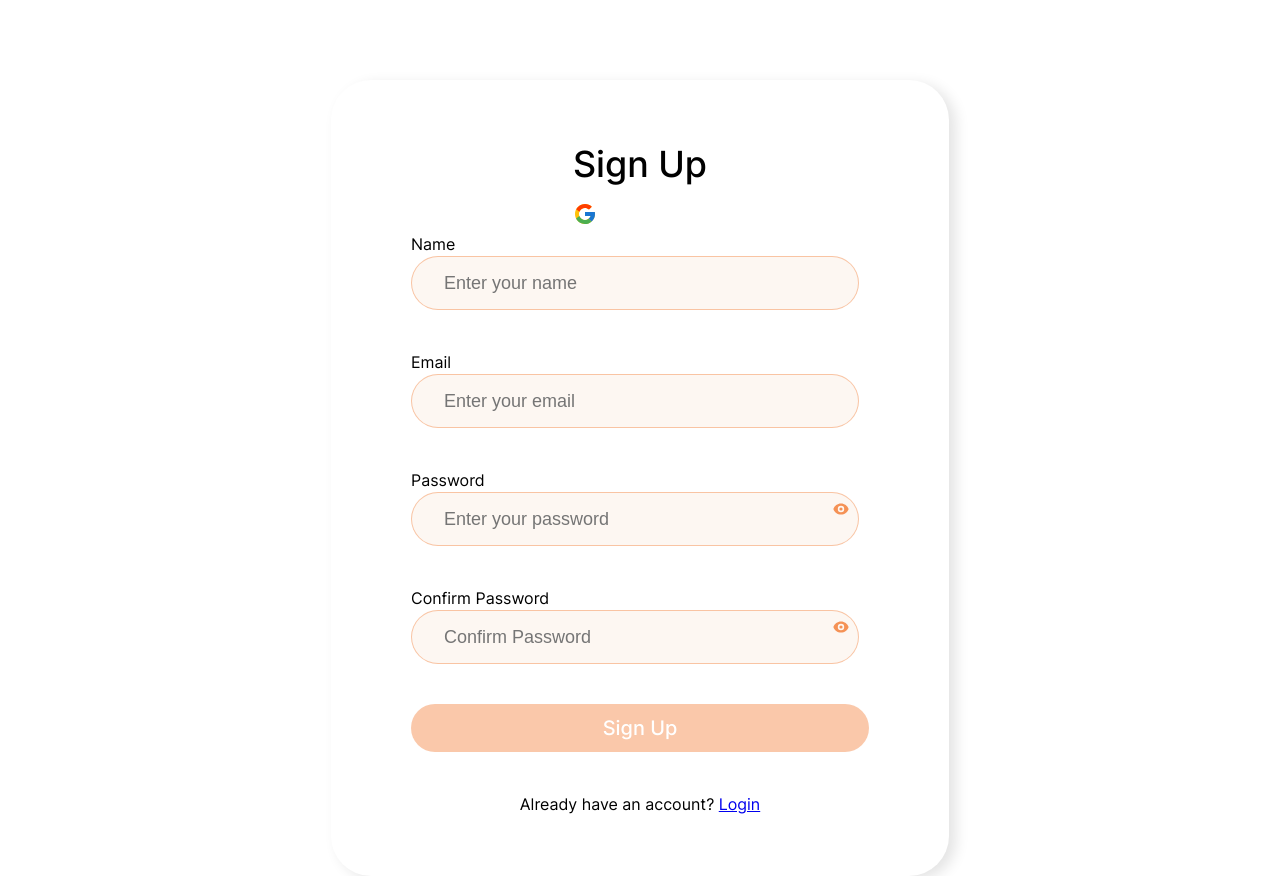
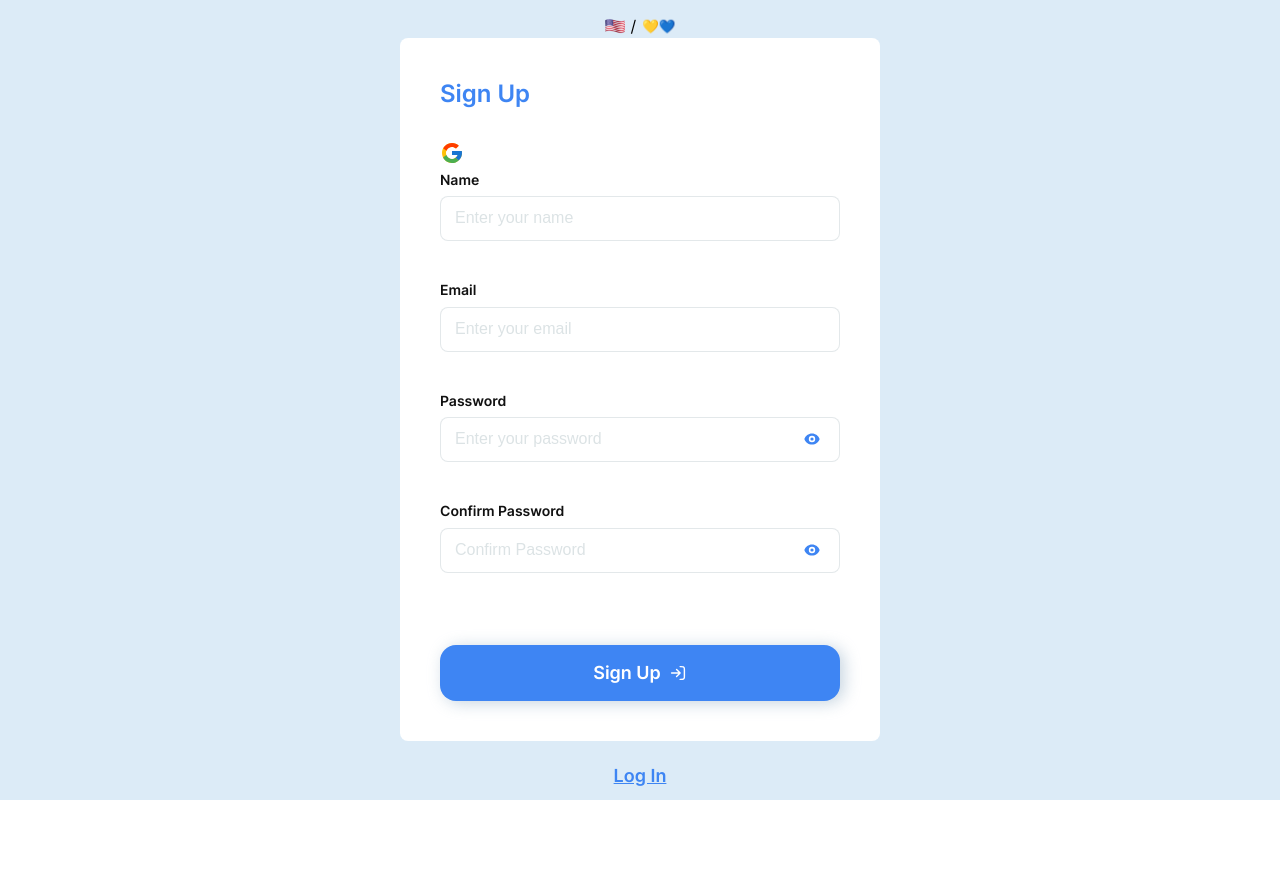
Before and after one commit to AfanasevKirillGitHub/goose_track_frontend, a React (Create React App) app: page /registration in a window 1280 px wide. After the commit the page ends 800 px from the top, so only its background shows below. Built offline with nearby package versions, Linux system fonts and the light colour scheme; what i18next-localstorage-backend would draw is missing.

Commit message:
regist page

```diff
--- a/src/components/LoginForm/LoginForm.tsx
+++ b/src/components/LoginForm/LoginForm.tsx
@@ -9,9 +9,9 @@ import { useInput } from '../../hooks/useInput';
 import { FcGoogle } from 'react-icons/fc';
 import { HiEye, HiEyeOff } from 'react-icons/hi';
 import { useState } from 'react';
-import { MdLogin } from 'react-icons/md';
 import rocket from '../../images/rocket.png';
 import { ChangeLngElem } from '../ChangeLngElem/ChangeLngElem';
+import { SVG } from '../../images';
 
 export const LoginForm = () => {
   const dispatch = useDispatch<ThunkDispatch<any, any, AnyAction>>();
@@ -118,7 +118,7 @@ export const LoginForm = () => {
             type="submit"
             disabled={!email.validForm || !password.validForm}
           >
-            {t('Log In')}<MdLogin />
+            {t('Log In')}<SVG.LogInIcon />
           </SC.Button>
         </SC.Form>
 
--- a/src/components/RegisterForm/RegisterForm/RegisterForm.styled.jsx
+++ b/src/components/RegisterForm/RegisterForm/RegisterForm.styled.jsx
@@ -1,136 +1,114 @@
 import styled from 'styled-components';
+import { NavLink } from 'react-router-dom';
 
-export const Input = styled.input`
-border-radius: 40px;
-border: 1px solid rgba(245, 146, 86, 0.5);
-background-color: rgba(253, 247, 242, 1);
-outline: none;
+export const Wrapper = styled.div`
+  display: flex;
+  flex-direction: column;
+  align-items: center;
+  justify-content: center;
+  height: 100vh;
+  background-color: ${props => props.theme.colors.blue2};
+`;
 
-
-
-@media (max-width: 767px) {
-    padding-top: 11px;
-    padding-right: 14px;
-    padding-bottom: 12px;
-    padding-left: 14px;
-    height: 40px;
-    width: 280px;
-    font-weight: 400;
-    font-size: 14px;
-    line-height: 1.35;
-    // margin-bottom: 24px;
-}
-@media (min-width: 768px) {
-    padding-top: 14px;
-    padding-right: 32px;
-    padding-bottom: 13px;
-    padding-left: 32px;
-    height: 52;
-    width: 448px;
-    font-weight: 400;
-    font-size: 18px;
-    line-height: 1.39;
-    // margin-bottom: 40px;
-}
-
-`;
-export const Button = styled.button`
-border-radius: 40px;
-border: 2px solid #F59256;
-background-color: #F59256;
-color: white;
-cursor: pointer;
-:disabled {
-    background-color: rgba(245,146,86,0.5);
-    border: none
-}
-
-@media (max-width: 767px) {
-    // padding-top: 11px;
-    // padding-right: 14px;
-    // padding-bottom: 12px;
-    // padding-left: 14px;
-    height: 44px;
-    width: 280px;
-    font-weight: 500;
-    font-size: 20px;
-    line-height: 1.35;
-    margin-bottom: 40px;
-    margin-top: 16px;
-
-};
-@media (min-width: 768px) {
-    // padding-top: 14px;
-    // padding-right: 32px;
-    // padding-bottom: 13px;
-    // padding-left: 32px;
-    height: 44px;
-    width: 458px;
-    font-weight: 500;
-    font-size: 20px;
-    line-height: 1.35;
-    margin-bottom: 40px;
-};
-@media (min-width: 1280px) {
-    // padding-top: 14px;
-    // padding-right: 32px;
-    // padding-bottom: 13px;
-    // padding-left: 32px;
-    height: 48px;
-    // width: 458px;
-    // font-weight: 400;
-    // font-size: 18px;
-    // line-height: 1.39;
-};
-`
 export const InnerDiv = styled.div`
    display: flex;
    flex-direction: column;
    align-items: center;
-    box-shadow: 7px 4px 14px rgba(0, 0, 0, 0.11);
+   justify-content: center;
+`;
 
-@media (max-width: 767px) {
-    width: 100%;
-    height: 100vh
-};
-@media (min-width: 768px) {
-    background-color: #FFF;
-    padding-top: 60px;
-    padding-right: 80px;
-    padding-bottom: 60px;
-    padding-left: 80px;
-    width: 608;
-    height: 583;
-    border-radius: 40px;
-}
-@media (min-width: 1280px) {
-    width: 618px;
-    // height: 587px;
-};
-
-`
 export const Form = styled.form`
   display: flex;
   flex-direction: column;
+  width: 335px;
+  padding: 40px 24px;
+  margin-bottom: 18px;
+  background-color: ${props => props.theme.colors.white};
+  border-radius: ${props => props.theme.radii.normal};
+  @media (min-width: 768px) {
+    width: 480px;
+    padding: 40px;
+    margin-bottom: 24px;
+  }
+`;
+
+export const Title = styled.h2`
+  font-size: ${props => props.theme.fontSizes.l};
+  font-weight: ${props => props.theme.fontWeights.semiBold};
+  line-height: ${props => props.theme.lineHeights.xl};
+  color: ${props => props.theme.colors.blue};
+  margin-bottom: 32px;
+  @media (min-width: 768px) {
+    font-size: ${props => props.theme.fontSizes.xxxl};
+  }
+`;
+
+export const Label = styled.label`
+  display: flex;
+  flex-direction: column;
+  font-size: ${props => props.theme.fontSizes.xs};
+  font-weight: ${props => props.theme.fontWeights.semiBold};
+  line-height: ${props => props.theme.lineHeights.l};
+  color: ${props => props.theme.colors.black2};
+   @media (min-width: 768px) {
+    font-size: ${props => props.theme.fontSizes.s};
+  }
+`;
+
+export const Input = styled.input`
+  outline: none;
+  width: 100%;
+  border: ${props => props.theme.borders.task};
+  border-radius: ${props => props.theme.radii.normal};
+  margin-top: ${props => props.theme.space[3]}px;
+  padding: 14px;
+  &::placeholder {
+    font-weight: ${props => props.theme.fontWeights.regular};
+    font-size: ${props => props.theme.fontSizes.s};
+    line-height: ${props => props.theme.lineHeights.xl};
+    color: ${props => props.theme.colors.grey4};
+    @media (min-width: 768px) {
+    font-size: ${props => props.theme.fontSizes.m};
+  }
+  }
+`;
+
+export const Button = styled.button`
+  display: flex;
   align-items: center;
+  justify-content: center;
+  cursor: pointer;
+  width: 287px;
+  height: 44px;
+  padding: 14px;
+  margin-top: ${props => props.theme.space[5]}px;
 
-`
-export const Title = styled.h2`
-    margin-bottom: 13px;
+  border: none;
+  border-radius: ${props => props.theme.radii.medium};
+  background: ${props => props.theme.colors.blue};
+  color: ${props => props.theme.colors.white};
+  box-shadow: ${props => props.theme.shadows.button};
 
-@media (max-width: 767px) {
-    font-weight: 700;
-    font-size: 24px;
-    line-height: 1.375;
+  font-weight: ${props => props.theme.fontWeights.semiBold};
+  font-size: ${props => props.theme.fontSizes.s};
+  line-height: ${props => props.theme.lineHeights.xl};
+  transition: 250ms cubic-bezier(0.4, 0, 0.2, 1);
+  svg {
+    margin-left: ${props => props.theme.space[3]}px;
+    width: 18px;
+    height: 18px;
+  }
+  &:hover,
+  :focus {
+    transform: scale(1.05);
+  }
+  @media (min-width: 768px) {
+    width: 400px;
+    height: 56px;
+    font-size: ${props => props.theme.fontSizes.l};
+  }
+`;
 
-};
-@media (min-width: 768px) {
-    font-weight: 500;
-    font-size: 36px;
-    line-height: 1.36;
-};
-
-`
 export const Div = styled.div`
 position: relative;
 @media (max-width: 767px) {
@@ -139,27 +117,52 @@ position: relative;
 @media (min-width: 768px) {
     margin-bottom: 40px;
 };
-`
+`;
+
 export const Notification = styled.span`
 position: absolute;
 font-size: 12px;
 left: 20px;
 bottom: -40%;
-`
+`;
+
 export const Google = styled.a`
  margin-bottom: 13px;
  height: 24px
+`;
 
-`
 export const Eye = styled.span`
     position: absolute;
     right: 15px;
-    top: 55%;
+    top: 70%;
     transform: translateY(-50%);
     cursor: pointer;
-    color: #F59256;
+    color: ${props => props.theme.colors.blue};
 
     @media (min-width: 768px) {
         right: 20px;
     }
-`
+`;
+
+export const GooseImage = styled.img`
+  display: none;
+  @media (min-width: 1440px) {
+    display: block;
+    position: fixed;
+    left: 50px;
+    bottom: 0px;
+    width: 400px;
+    height: 450px;
+  }
+`;
+
+export const Link = styled(NavLink)`
+   font-size: ${props => props.theme.fontSizes.s};
+   font-weight: ${props => props.theme.fontWeights.semiBold};
+   line-height: ${props => props.theme.lineHeights.xl};
+   color: ${props => props.theme.colors.blue};
+    @media (min-width: 768px) {
+       font-size: ${props => props.theme.fontSizes.l};
+        line-height: ${props => props.theme.lineHeights.m};
+    }
+`;
--- a/src/components/RegisterForm/RegisterForm/RegisterForm.tsx
+++ b/src/components/RegisterForm/RegisterForm/RegisterForm.tsx
@@ -1,5 +1,4 @@
 import { useTranslation } from 'react-i18next';
-import { NavLink } from 'react-router-dom';
 import { useDispatch } from 'react-redux';
 import { signUp } from '../../../redux/auth/authOperations';
 import { useInput } from '../../../hooks/useInput';
@@ -10,7 +9,9 @@ import { ICredentials } from '../../../helpers/interfaces/auth/authInterfaces';
 import { ThunkDispatch } from '@reduxjs/toolkit';
 import { AnyAction } from 'redux';
 import * as SC from './RegisterForm.styled';
-
+import register from '../../../images/register.png';
+import { ChangeLngElem } from '../../ChangeLngElem/ChangeLngElem';
+import { SVG } from '../../../images';
 
 export const RegisterForm = () => {
   const dispatch = useDispatch<ThunkDispatch<any, any, AnyAction>>();
@@ -29,13 +30,15 @@ export const RegisterForm = () => {
     const payload: ICredentials = {
       name: name.value,
       email: email.value.toLowerCase(),
-      password: password.value
+      password: password.value,
     };
 
     dispatch(signUp(payload));
   };
 
   return (
+    <SC.Wrapper>
+      <ChangeLngElem />
       <SC.InnerDiv>
         <SC.Form onSubmit={onSubmit} autoComplete="off">
           <div>
@@ -45,8 +48,8 @@ export const RegisterForm = () => {
             </SC.Google>
           </div>
           <SC.Div>
-        <label>
-          Name
+            <SC.Label>
+              {t('Name')}
               <SC.Input
                 style={{
                   border:
@@ -62,11 +65,11 @@ export const RegisterForm = () => {
                 value={name.value}
                 type="text"
                 name="name"
-            id='name'
+                id="name"
                 placeholder={t('Enter your name')!}
                 required
               />
-        </label>
+            </SC.Label>
             {name.isDirty && name.nameError && (
               <SC.Notification style={{ color: 'red' }}>
                 {t('Enter your name pls')}
@@ -79,8 +82,8 @@ export const RegisterForm = () => {
             )}
           </SC.Div>
           <SC.Div>
-        <label>
-          Email
+            <SC.Label>
+              {t('Email')}
               <SC.Input
                 style={{
                   border:
@@ -99,7 +102,7 @@ export const RegisterForm = () => {
                 placeholder={t('Enter your email')!}
                 required
               />
-        </label>
+            </SC.Label>
             {(email.isDirty && email.emailError && (
               <SC.Notification style={{ color: 'red' }}>
                 {t('Enter a valid Email')}
@@ -112,8 +115,8 @@ export const RegisterForm = () => {
               ))}
           </SC.Div>
           <SC.Div>
-        <label>
-          Password
+            <SC.Label>
+              {t('Password')}
               <SC.Input
                 style={{
                   border:
@@ -132,7 +135,7 @@ export const RegisterForm = () => {
                 placeholder={t('Enter your password')!}
                 required
               />
-        </label>
+            </SC.Label>
             {password.isDirty && password.passwordError && (
               <SC.Notification style={{ color: 'red' }}>
                 {t('Enter a valid Password')}
@@ -154,8 +157,8 @@ export const RegisterForm = () => {
             </SC.Eye>
           </SC.Div>
           <SC.Div>
-        <label>
-          Confirm Password
+            <SC.Label>
+              {t('Confirm Password')}
               <SC.Input
                 style={{
                   border:
@@ -174,7 +177,7 @@ export const RegisterForm = () => {
                 placeholder={t('Confirm Password')!}
                 required
               />
-        </label>
+            </SC.Label>
             {confirmPassword.isDirty &&
               password.value === confirmPassword.value && (
                 <SC.Notification style={{ color: 'green' }}>
@@ -198,16 +201,20 @@ export const RegisterForm = () => {
             </SC.Eye>
           </SC.Div>
           <SC.Button
-        disabled={!email.validForm || !password.validForm || !name.validForm || !confirmPassword.validForm}
+            disabled={
+              !email.validForm ||
+              !password.validForm ||
+              !name.validForm ||
+              !confirmPassword.validForm
+            }
             type="submit"
           >
-        {t('Sign Up')}
+            {t('Sign Up')}<SVG.LogInIcon />
           </SC.Button>
         </SC.Form>
-      <p>
-        {t('Already have an account')}?{' '}
-        <NavLink to="/login">{t('Login')}</NavLink>
-      </p>
+        <SC.Link to="/login">{t('Log In')}</SC.Link>
+        <SC.GooseImage src={register} alt="goose" />
       </SC.InnerDiv>
+    </SC.Wrapper>
   );
 };
--- a/src/pages/RegisterPage/RegisterPage.styled.ts
+++ /dev/null
@@ -1,15 +0,0 @@
-import styled from 'styled-components';
-
-export const Main = styled.main`
-    display: flex;
-    justify-content: center;
-
-    @media (min-width: 768px) {
-        padding-top: 200px;
-    }
-    @media (min-width: 1280px) {
-        padding-top: 80px;
-    };
-}
-
-`
--- a/src/pages/RegisterPage/RegisterPage.tsx
+++ b/src/pages/RegisterPage/RegisterPage.tsx
@@ -7,19 +7,7 @@ export interface IFormOneData {
 }
 
 export const RegisterPage = () => {
-  // const [Step1, setStep1] = useState<boolean>(true);
-  // const [dataForm1, setDataForm1] = useState<IFormOneData | {}>({});
-
-  // const toggleForm = () => {
-  //   setStep1(!Step1);
-  // };
-
-  // const getDataForm1 = (data: IFormOneData) => {
-  //   setDataForm1(data);
-
   return (
-    <SC.Main>
         <RegisterForm />
-    </SC.Main>
   );
 };
```
Lines whose indentation alone changed are shown as unchanged.
